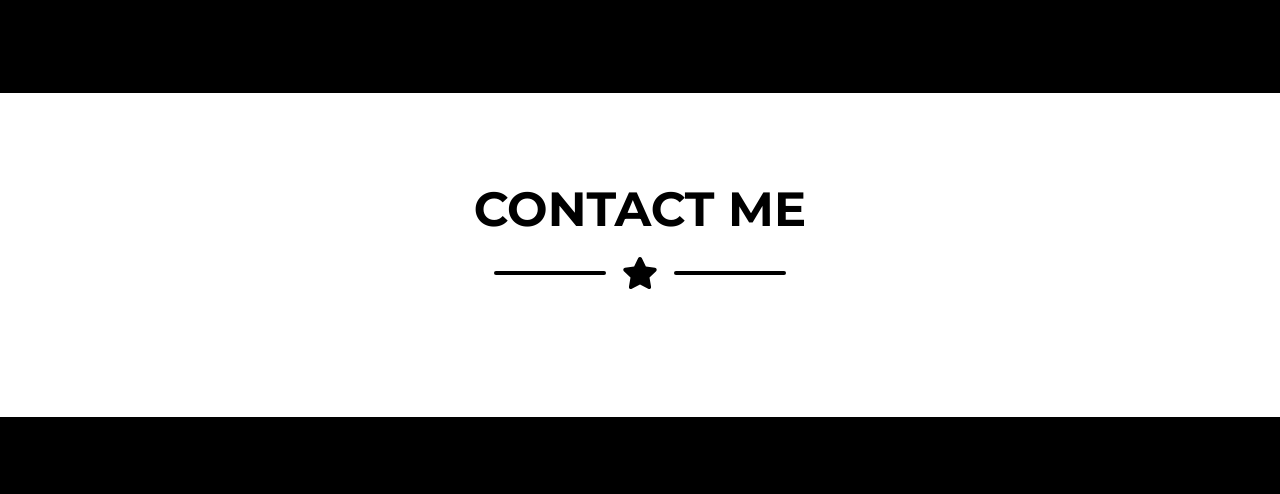
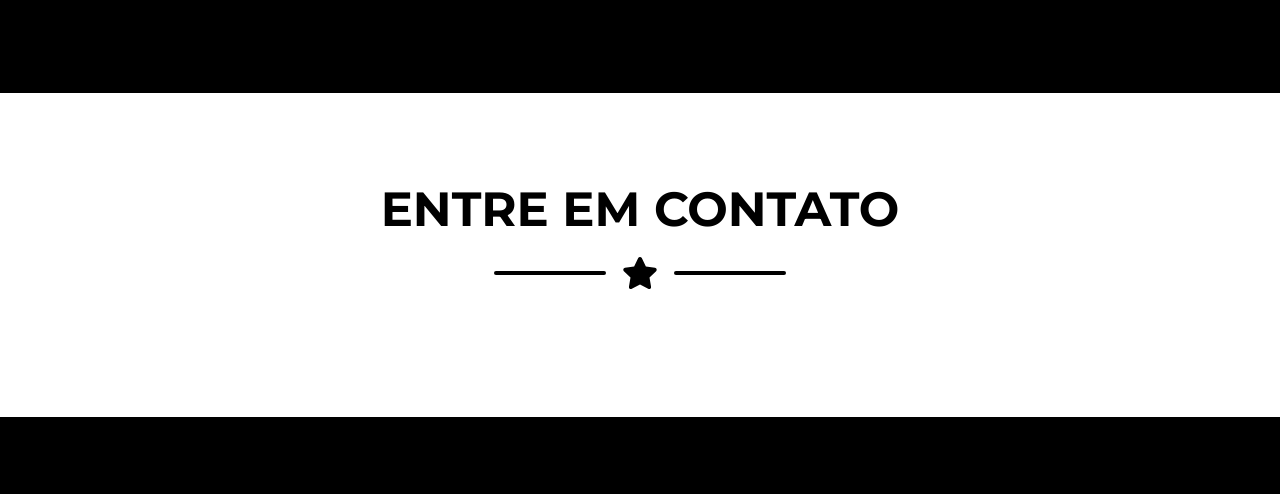
Before and after one commit to filipe-nasci/bootstrap, a plain HTML site: page index.html in a window 1280 px wide. Shown: the part 2119-2613 px from the top of the page. Drawn offline with nearby package versions, Linux system fonts and the light colour scheme.

Commit message:
Update index.html

```diff
--- a/index.html
+++ b/index.html
@@ -125,7 +125,7 @@
         <section class="page-section" id="contact">
             <div class="container">
                 <!-- Contact Section Heading-->
-                <h2 class="page-section-heading text-center text-uppercase text-secondary mb-0">Contact Me</h2>
+                <h2 class="page-section-heading text-center text-uppercase text-secondary mb-0">Entre em Contato</h2>
                 <!-- Icon Divider-->
                 <div class="divider-custom">
                     <div class="divider-custom-line"></div>
```
